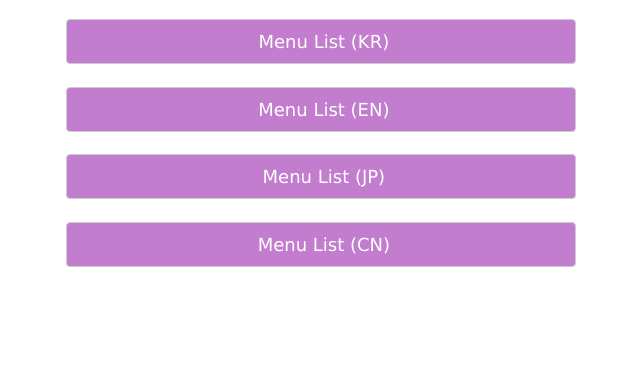
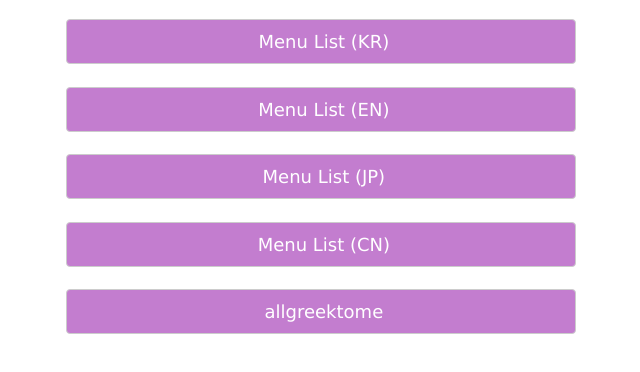
Before and after one commit to allgreektomee/atozcafe, a plain HTML site: page index.html in a window 1280 px wide. Shown: the part 326-698 px from the top of the page, without its empty margins (319-959 px from the left). Drawn offline with nearby package versions, Linux system fonts and the light colour scheme.

Commit message:
Update index.html

```diff
--- a/index.html
+++ b/index.html
@@ -144,6 +144,8 @@ background-color: rgba(156, 39, 176, 0.6) !important;
             <br>
             <a href="https://www.allgreektomee.com/atoz/menu/cn" class="w3-button w3-hover-purple w3-large w3-round w3-purple w3-border link" target="_blank"><i class="fa fa-code"> </i>Menu List (CN) </a>
             <br>
+            <a href="https://www.allgreektomee.com" class="w3-button w3-hover-purple w3-large w3-round w3-purple w3-border link" target="_blank"><i class="fa fa-code"> </i>allgreektome </a>
+            <br>
           </div>
       </div>
     </div>
```
